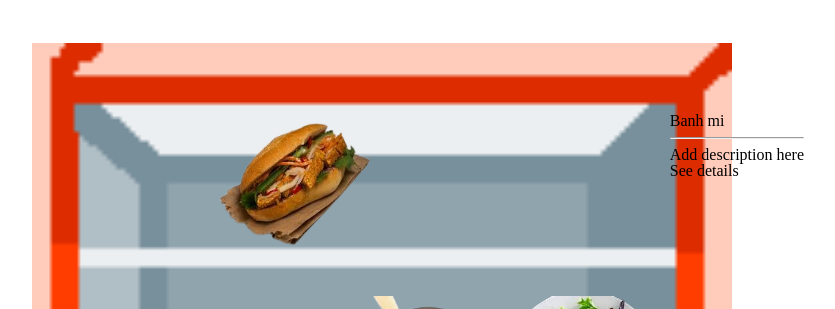
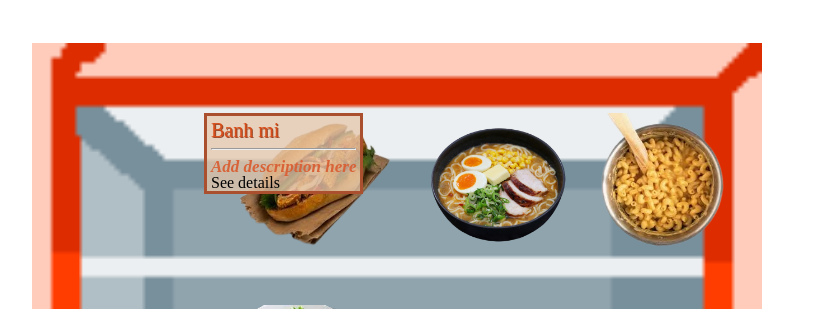
Before and after one commit to anpham09/Fridgelet, a plain HTML site: page index.html in a window 1280 px wide. Shown: the part 930-1239 px from the top of the page, without its empty margins (326-1161 px from the left). Drawn offline with Linux system fonts and the light colour scheme.

Commit message:
enlarge fridge and fix food layout

```diff
--- a/css/style.css
+++ b/css/style.css
@@ -85,7 +85,7 @@
     position: relative;
 }
 #fridge{
-    width: 700px;
+    width: 730px;
     margin: 90px 28%;
     position: absolute;
 }
@@ -128,8 +128,8 @@
 .food{
     /* position */
     width: 140px;
-    margin-bottom: 40px;
-    padding-right: 10px;
+    margin-bottom: 49px;
+    padding-left: 20px;
 
     /* external link */
     position: relative;
@@ -137,7 +137,7 @@
 .food_container{
     /* display: flex; */
     position: absolute;
-    width: 600px;
+    width: 650px;
     top: 160px;
     /* padding-top: 70px; */
     left: 530px;
@@ -147,7 +147,26 @@
 
 /* External link to food recipes */
 .food_description_container {
+    /* position */
     position: absolute;
     top: 0;
-    right:0;
+    left: 0;
+    padding: 4px;
+    padding-bottom: 0;
+
+    /* color */
+    background-color: rgba(230, 201, 173, 0.765);
+    border: 3px solid rgb(171, 80, 47);
+
 }
+.food_description_title {
+    font-size: 20px;
+    color: rgb(216, 78, 27);
+    text-shadow: 1px 1px rgb(155, 74, 44);
+}
+.food_description_content {
+    color: rgb(217, 99, 56);
+    font-style: italic;
+    font-weight: bold;
+    font-size: 17px;
+}
--- a/index.html
+++ b/index.html
@@ -31,22 +31,13 @@
         <!-- <img id="fridge" src="./img/fridge/closed_fridge.png"> -->
         <img id="fridge" src="./img/fridge/opened_fridge.png">
         <div class="food_container">
-            <div class="food_sub_container">
-                <a href=""><img class="food" id="banh_mi" src="./img/food/removed/banh_mi.png"></a>
-                <div class="food_description_container">
-                    <div class="food_description_title">Banh mi</div>
-                    <hr>
-                    <div class="food_description_content">Add description here</div>
-                    <div class="see_details">See details</div>
-                </div>
-            </div>
-            <!-- <a href=""><img class="food" id="banh_mi" src="./img/food/removed/banh_mi.png"></a>
+            <a href=""><img class="food" id="banh_mi" src="./img/food/removed/banh_mi.png"></a>
             <div class="food_description_container">
                 <div class="food_description_title">Banh mi</div>
                 <hr>
                 <div class="food_description_content">Add description here</div>
                 <div class="see_details">See details</div>
-            </div> -->
+            </div>
             <a href=""><img class="food" id="ramen" src="./img/food/removed/ramen.png"></a>
             <a href=""><img class="food" id="macaroni" src="./img/food/removed/macaroni1.png"></a>
             <a href=""><img class="food" id="salad" src="./img/food/removed/salad1.png"></a>
```
Also changed, not shown: 3 other files.
